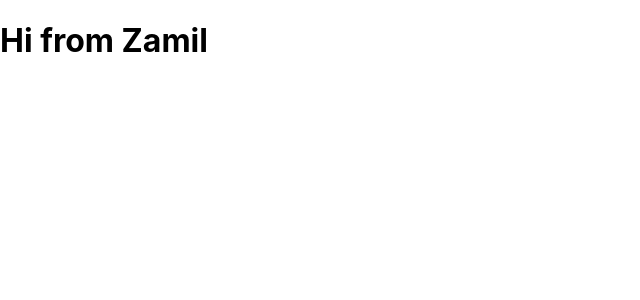
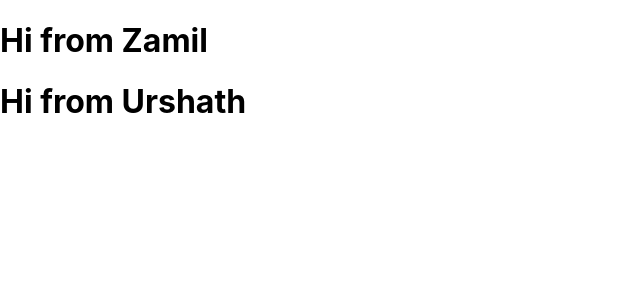
Before and after one commit to Xas-Group/react-class-app, a React (Create React App) app: page / in a window 1280 px wide. Shown: the top 300 px of the page, without its empty margins (0-640 px from the left). Built offline with nearby package versions, Linux system fonts and the light colour scheme.

Commit message:
Urshath Test

```diff
--- a/src/App.js
+++ b/src/App.js
@@ -3,8 +3,10 @@ import './App.css';
 
 function App() {
   return (
-    <h1> Hi from Zamil</h1>
-
+    <>
+      <h1> Hi from Zamil</h1>
+      <h1> Hi from Urshath</h1>
+    </>
   );
 }
 
```
